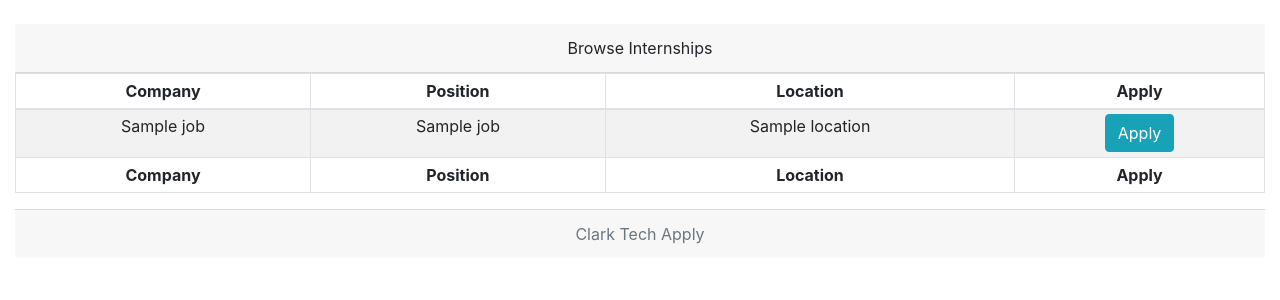
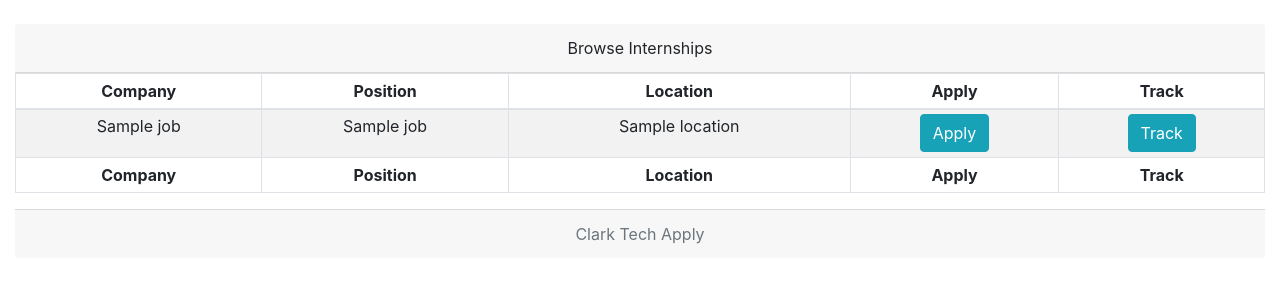
Before and after one commit to Evan-Hoffman/Clark-Tech-Apply, a Node server app: template views/internships.hbs in a window 1280 px wide. Shown: the part 100-400 px from the top of the page. Run offline with Node 20, Linux system fonts and the light colour scheme; the template is opened without the code that fills it: most values are stand-ins (such as "Sample title", 1, 10 or a date in 2020); some libraries are stand-ins or nearby versions.

Commit message:
added functionality to let you track an internship

```diff
--- a/internships.js
+++ /dev/null
@@ -1 +0,0 @@
-[{"job_id":1,"company_name":"Morgan Stanley","internship_title":"2021 Technology Summer Analyst Program","location":"New York City","link":"https://morganstanley.tal.net/vx/lang-en-GB/mobile-0/brand-2/xf-3786f0ce9359/candidate/so/pm/1/pl/1/opp/9768-2021-Technology-Summer-Analyst-Program-New-York/en-GB"},{"job_id":2,"company_name":"Five Rings","internship_title":"Software Developer Intern ","location":"New York City","link":"https://jobs.jobvite.com/fiverings/job/o1OAcfwl"},{"job_id":3,"company_name":"DRW","internship_title":"Software Developer Intern","location":"Chicago","link":"https://drw.com/careers/job/1350323"},{"job_id":4,"company_name":"Qualcomm","internship_title":"Software-Engineering-Internship","location":"San Diego","link":"https://qualcomm.wd5.myworkdayjobs.com/en-US/External/job/San-Diego/Software-Engineering-Internship--Summer-2021-_1982304"}]
--- a/routes/auth.js
+++ b/routes/auth.js
@@ -9,4 +9,6 @@ router.post('/login', authController.login);
 
 router.get('/logout', authController.logout);
 
+router.post('/track', authController.track);
+
 module.exports = router;
--- a/views/internships.hbs
+++ b/views/internships.hbs
@@ -39,6 +39,8 @@
       </th>
       <th class="th-sm">Apply
       </th>
+      <th class="th-sm">Track
+      </th>
     </tr>
   </thead>
   <tbody id = "test">
@@ -48,8 +50,14 @@
         <td>{{internship_title}}</td>
         <td>{{location}}</td>
         <td><a href={{link}} target="_blank" class="btn btn-info" role="button">Apply</a></td>
+        <td>  <form action="/auth/track" method="POST">
+                <button name="job_id" class="btn btn-info" value={{job_id}}>Track</button>
+              </form>
+
       </tr>
     {{/each}}
+
+
   </tbody>
 
   <tfoot>
@@ -62,6 +70,8 @@
       </th>
       <th>Apply
       </th>
+      <th>Track
+      </th>
     </tr>
   </tfoot>
 </table>
@@ -70,7 +80,10 @@
                 </div>
             </div>
         </div>
+
     </div>
-
+{{#if message}}
+        <h4 class="alert alert-danger mt-4">{{message}}</h4>
+        {{/if}}
 </body>
 </html>
```
Also changed, not shown: controllers/auth.js (+49 -7 lines).
